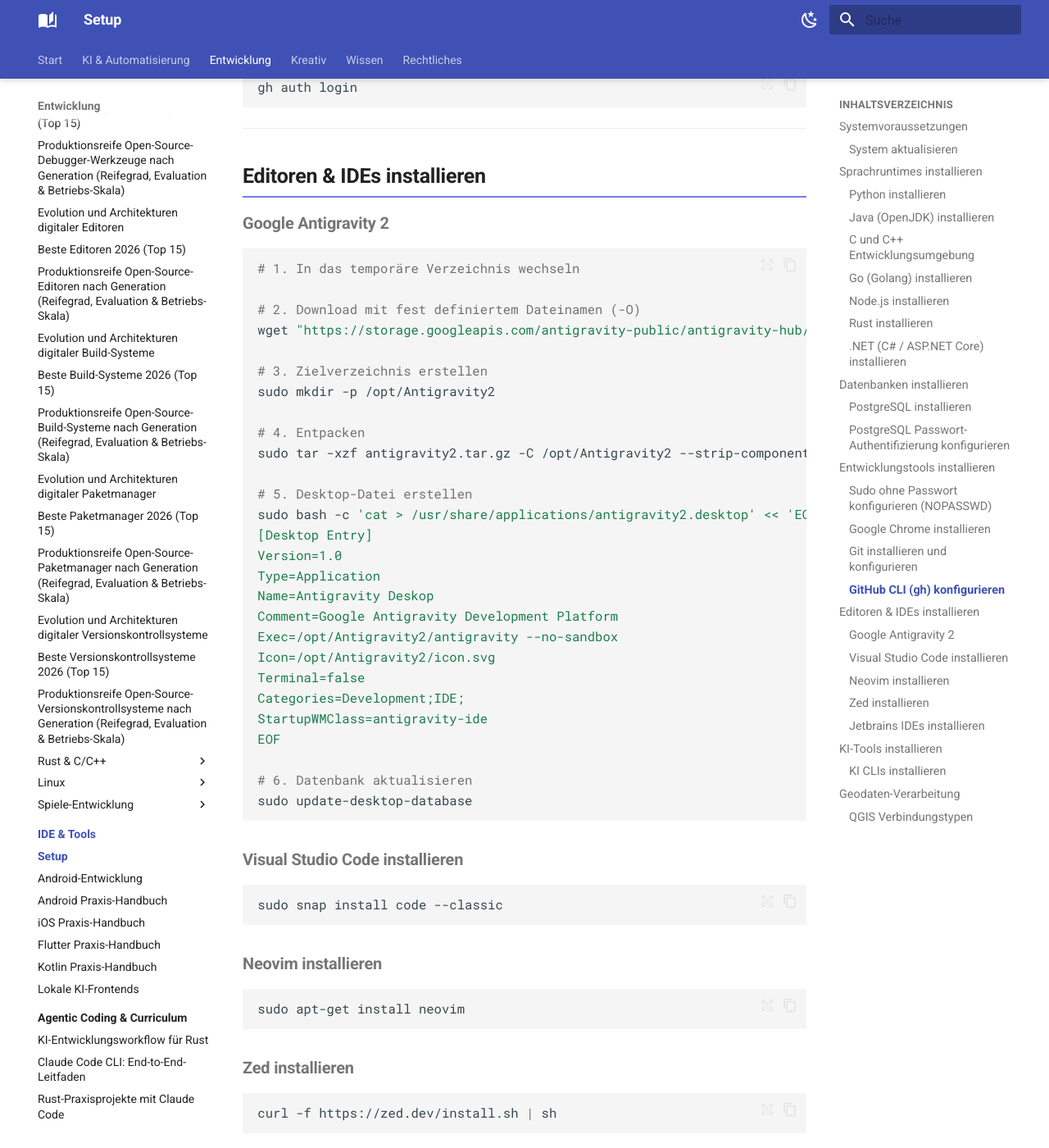
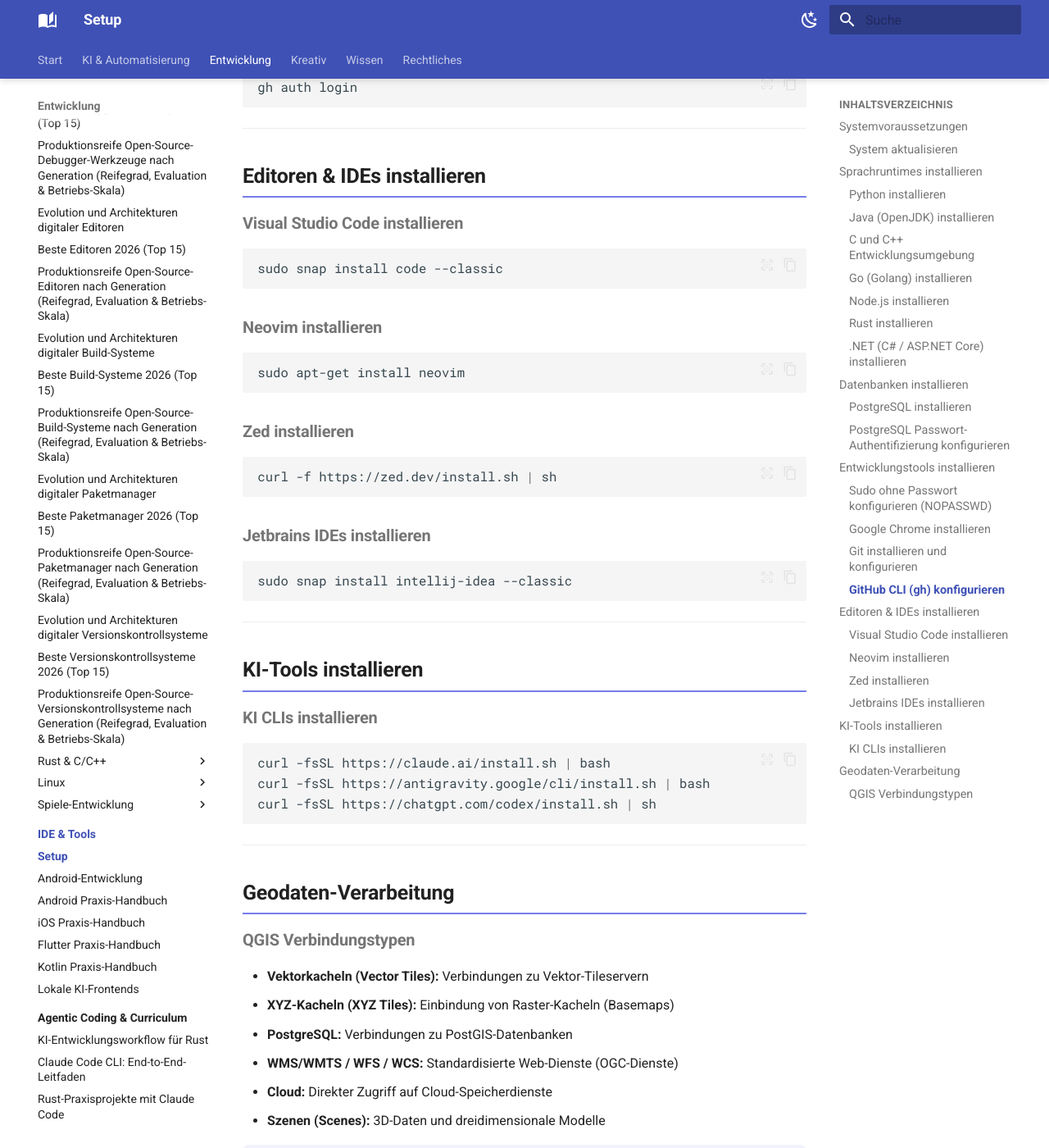
Before and after one commit to thorstenkloehn/dokument, an MkDocs documentation site: the page built from docs/entwicklung/ide/setup.md, in a window 1280 px wide and 1400 px high, scrolled down 4717 px. Shown: the whole window at 82% size. Built offline with MkDocs 1.6.1 and Material for MkDocs 9.7.7, drawn with Linux system fonts in a browser that asks for light colours.

Commit message:
docs: Entfernen der Installationsanweisungen für Google Antigravity 2

````diff
--- a/docs/entwicklung/ide/setup.md
+++ b/docs/entwicklung/ide/setup.md
@@ -199,37 +199,6 @@
 
 ## Editoren & IDEs installieren
 
-
-### Google Antigravity 2
-```bash
-# 1. In das temporäre Verzeichnis wechseln
-
-# 2. Download mit fest definiertem Dateinamen (-O)
-wget "https://storage.googleapis.com/antigravity-public/antigravity-hub/2.11.0-6376446768316416/linux-x64/Antigravity.tar.gz" -O antigravity2.tar.gz
-
-# 3. Zielverzeichnis erstellen
-sudo mkdir -p /opt/Antigravity2
-
-# 4. Entpacken
-sudo tar -xzf antigravity2.tar.gz -C /opt/Antigravity2 --strip-components=1
-
-# 5. Desktop-Datei erstellen
-sudo bash -c 'cat > /usr/share/applications/antigravity2.desktop' << 'EOF'
-[Desktop Entry]
-Version=1.0
-Type=Application
-Name=Antigravity Deskop
-Comment=Google Antigravity Development Platform
-Exec=/opt/Antigravity2/antigravity --no-sandbox
-Icon=/opt/Antigravity2/icon.svg
-Terminal=false
-Categories=Development;IDE;
-StartupWMClass=antigravity-ide
-EOF
-
-# 6. Datenbank aktualisieren
-sudo update-desktop-database
-```
 ### Visual Studio Code installieren
 
 ```bash
````
